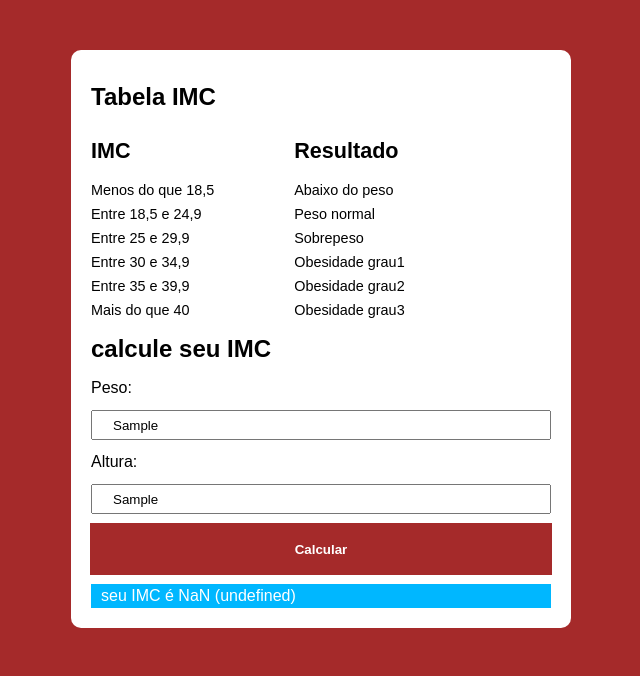
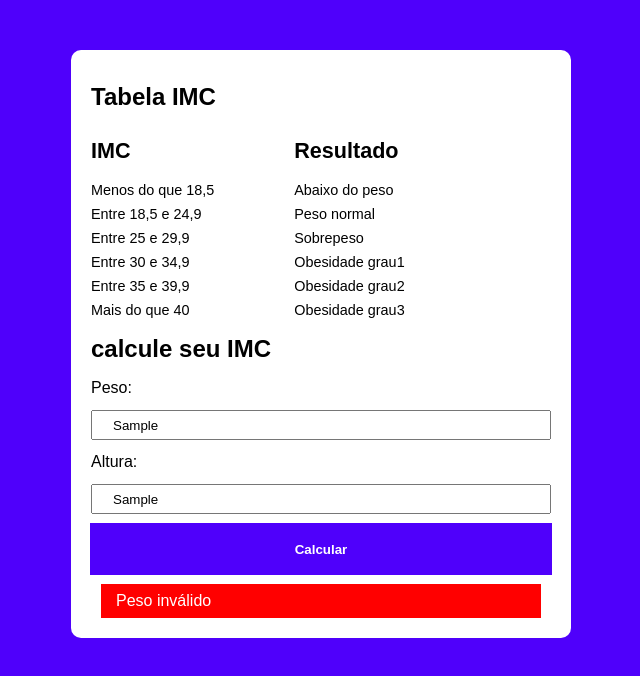
Before and after one commit to DiogoToloto/curso_js_LuizOtavio, a plain HTML site: page modelo/index.html in a window 1280 px wide. Both pictures are taken after typing "Sample", "Sample" into the empty fields and a click on the input "Calcular". Shown: the whole page, without its empty margins (319-959 px from the left). Drawn offline with Linux system fonts and the light colour scheme.

Commit message:
Tabela IMC
exercicio finalizado

```diff
--- a/modelo/assets/css/style.css
+++ b/modelo/assets/css/style.css
@@ -1,5 +1,5 @@
 :root {
-    --cor1 :brown;
+    --cor1 :rgb(79, 0, 251);
 }
 
 * {
@@ -59,9 +59,22 @@ input#botao {
 }
 
 input#botao:hover {
-    background-color: rgb(165, 84, 84);
+    background-color: rgb(125, 64, 255);
 }
 
 div#res {
     padding: 0px 10px;
 }
+
+.paragrafo-resultado {
+    background-color: rgb(0, 204, 204);
+    color: #fff;
+    padding: 10px;
+    width: 100%;
+}
+
+.paragrafo-invalido {
+    background-color: #ff0000;
+    color: #fff;
+    padding: 5px 15px;
+}
--- a/modelo/assets/js/main.js
+++ b/modelo/assets/js/main.js
@@ -1,41 +1,67 @@
-function calcular() {
-    let peso = document.getElementById('peso');
-    let altura = document.getElementById('altura');
-    let pesoNumero = Number(peso.value);
-    let alturaNumero = Number(altura.value);
-    let resposta = document.getElementById('res');
-    let imc = pesoNumero / (alturaNumero * alturaNumero);
-    let nivelImc = graupeso(imc)
+    const form = document.getElementById('form');
 
-    function graupeso(imc) {
-        let nivel = ['Abaixo do peso','Peso normal', 'Sobrepeso', 'Obesidade grau1','Obesidade grau2','Obesidade grau3']
+    form.addEventListener('submit', function (evento) {
 
-        if(imc > 40) return nivel[5];
-        if(imc >= 34.9) return nivel[4]
-        if(imc >= 29.9) return nivel[3]
-        if(imc >= 24.9) return nivel[2]
-        if(imc >= 18.5) return nivel[1]
-        if(imc <= 18.5) return nivel[0]
+        evento.preventDefault();
+        const inputPeso = evento.target.querySelector('#peso');
+        const inputAltura = evento.target.querySelector('#altura');
+
+        const peso = Number(inputPeso.value);
+        const altura = Number(inputAltura.value);
+
+        if (!peso) {
+            setResultado('Peso inválido', false);
+            return;
+        }
+
+        if (!altura) {
+            setResultado('Altura inválida', false);
+            return;
+        }
+
+        const imc = calculoImc(peso, altura)
+        const nivelImc = nivelDoImc(imc)
+
+        const msg = `Seu IMC é ${imc} (${nivelDoImc(imc)})`
+
+        setResultado(msg, true)
+    });
+
+
+    function nivelDoImc(imc) {
+
+        const nivel = ['Abaixo do peso','Peso normal','Sobrepeso','Obesidade grau1','Obesidade grau2','Obesidade grau3']
+
+        if (imc >= 39.9) { return nivel[5]}
+        if (imc >= 34.9) { return nivel[4]}
+        if (imc >= 29.9) { return nivel[3]}
+        if (imc >= 24.9) { return nivel[2]}
+        if (imc >= 18.5) { return nivel[1]}
+        if (imc <= 18.5) { return nivel[0]}
+    }
+
+    function calculoImc(peso, altura) {
+        const imc = peso / altura**2;
+        return imc.toFixed(2);
+    }
+
+    function criaP() {
+        const p = document.createElement('p')
+        return p;
+    }
+
+    function setResultado (msg, isValid) {
+        const resultado = document.querySelector('#res');
+        resultado.innerHTML = '';
+
+        const p = criaP();
+
+        if (isValid)
+        {p.classList.add('paragrafo-resultado')
+    } else {
+        p.classList.add('paragrafo-invalido')
+    }
+        p.innerHTML = msg;
+        resultado.appendChild(p)
 
     }
-
-
-    if (peso.value == 0) {
-        resposta.innerHTML = `Peso inválido`;
-        resposta.style.backgroundColor = 'rgb(254, 122, 122)';
-        resposta.style.color = 'red';
-        return;
-    }
-    if (altura.value == 0) {
-        resposta.innerHTML = `Altura inválida`;
-        resposta.style.backgroundColor = 'rgb(254, 122, 122)';
-        resposta.style.color = 'red';
-        return;
-    }
-
-    let msg = `seu IMC é ${imc.toFixed(2)} (${nivelImc})`
-
-    resposta.innerHTML = msg
-    resposta.style.backgroundColor = 'rgb(0, 183, 255)';
-    resposta.style.color =  '#fff'
-}
--- a/modelo/index.html
+++ b/modelo/index.html
@@ -8,9 +8,7 @@
   <title>Modelo</title>
   <link rel="stylesheet" href="./assets/css/style.css">
 </head>
-
 <body>
-
   <section class="container">
     <h1>Tabela IMC</h1>
     <div id="lista">
@@ -34,16 +32,24 @@
         </div>
     </div>
     <h1>calcule seu IMC</h1>
-    <p>Peso:<input type="text" name="peso" id="peso" required></p>
-    <p>Altura:<input type="text" name="altura" id="altura" required></p>
-    <input type="button" value="Calcular" id="botao" onclick="calcular()">
+    <form action="/" id="form" method="post">
+        <p>
+            <label for="peso">Peso:</label>
+            <input type="text" name="peso" id="peso" >
+        </p>
+        <p>
+            <label for="altura">Altura:</label>
+            <input type="text" name="altura" id="altura">
+        </p>
+        <input type="submit" value="Calcular" id="botao">
+    </form>
     <div id="res">
 
-    </div>
+  </div>
   </section>
 
 
-  <script src="./assets/js/main.js"></script>
+  <script src="assets/js/main.js"></script>
 </body>
 
 </html>
```
